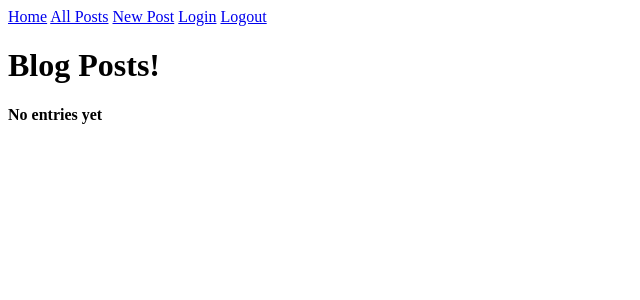
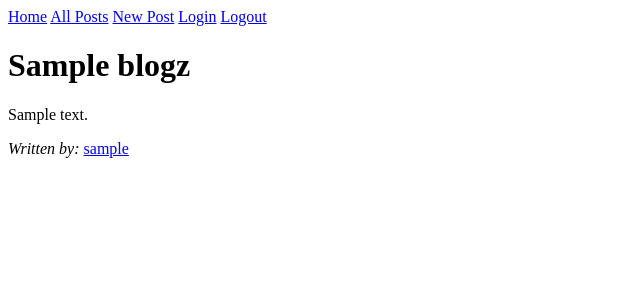
Before and after one commit to Kiearea/blogz, a Flask app: page /blogz?id=1 in a window 1280 px wide. Shown: the top 300 px of the page, without its empty margins (0-640 px from the left). Run offline with Flask 2, Linux system fonts and the light colour scheme; tables that the repository leaves empty hold one stand-in row (values such as "Sample post").

Commit message:
Lots of changes! Application works

```diff
--- a/main.py
+++ b/main.py
@@ -18,40 +18,47 @@ class Blogz(db.Model):
     def __init__(self, title, body, owner):
         self.title = title
         self.body = body
-        self.completed = False
         self.owner = owner
 
 class User(db.Model):
 
     id = db.Column(db.Integer, primary_key=True)
-    name = db.Column(db.String(120), unique=True)
+    username = db.Column(db.String(120), unique=True)
     password = db.Column(db.String(120))
     blogz = db.relationship('Blogz', backref = 'owner') #ties the task to an owner
 
-    def __init__(self, name, password):
-        self.namme = name
+    def __init__(self, username, password):
+        self.username = username
         self.password = password
 
+@app.before_request
+def login_check():
+    allowed_handlers = ['index', 'login', 'signup', 'validate_signup', 'blogz', 'add_entry', 'singleUser']
+    if request.endpoint not in allowed_handlers and 'username' not in session:
+        return redirect('/login')
 
 @app.route('/')
 def index():
-    return render_template('index.html')
+    if request.method == 'GET':
+        user = request.args.get('user')
+        user_entries = User.query.filter_by(id=user).first()
+        user_object = User.query.filter_by(username=user).first()
+        users = User.query.all()
+        entry = Blogz.query.filter_by(owner=user_object)
 
+    return render_template('index.html', users=users, user=user, entry=entry)
 #Login
-@app.route('/login')
+@app.route("/login", methods=['GET', 'POST'])
 def login():
-    return render_template('login.html')
-
-@app.route('/login', methods=['GET', 'POST'])
-def validate_login():
-    if request.method == 'POST':
+    if request.method == 'GET':
+        return render_template('login.html')
+    elif request.method == 'POST':
         username = request.form['username']
         password = request.form['password']
 
         username_error = ""
         password_error = ""
 
-    # Do checks
         if username == username_error:
             username_error = "This field cannot be left blank"
         else:
@@ -66,22 +73,22 @@ def validate_login():
             password_error = "This field cannot be left blank"
         else:
             if len(password) < 3 or len(password) > 20:
-                password_error = "Passwords must be between 3 and 20 character"
+                password_error = "Passwords must be between 3 and 20 characters"
             else:
                 if password.isspace():
                     password_error = "Password cannot contain spaces"
 
         if not username_error and not password_error:
+            session['username'] = username
             return render_template('newpost.html')
 
-    # redirect if errors
+        # redirect if errors
         return render_template("login.html",
             username_error=username_error,
             password_error=password_error,
             username=username)
 
-    else:
-        return redirect('/login')
+    return redirect("/login")
 
 
 #signup
@@ -89,7 +96,7 @@ def validate_login():
 def signup():
     return render_template('signup.html')
 
-@app.route('/signup', methods=['GET', 'POST'])
+@app.route('/signup', methods=['POST'])
 def validate_signup():
     if request.method == 'POST':
         username = request.form['username']
@@ -127,6 +134,9 @@ def validate_signup():
                 verify_error = "Passwords don't match. Please try again"
 
         if not username_error and not password_error and not verify_error:
+            good_name = User(username, password)
+            db.session.add(good_name)
+            db.session.commit()
             return render_template('newpost.html')
 
     # redirect if errors
@@ -139,19 +149,20 @@ def validate_signup():
     else:
         return redirect('/signup')
 
-
 #New posts
 @app.route('/newpost', methods=['POST', 'GET'])
 def newpost():
-    owner = User.query.filter_by(name=session['name']).first()
     return render_template('newpost.html')
 
 @app.route('/add_entry', methods=['GET', 'POST'])
 def add_entry():
+    owner = User.query.filter_by(username=session['username']).first()
+
     if request.method == 'POST':
         title = request.form['title']
         body = request.form['body']
-        add_entry = Blogz(title, body)
+        author = request.args.get('username')
+        add_entry = Blogz(title, body, owner)
         db.session.add(add_entry)
         db.session.commit()
 
@@ -165,23 +176,23 @@ def add_entry():
             body_error = "This field cannot be left blank"
 
     if not title_error and not body_error:
-        return render_template('add_entry.html', title=title, body=body)
+        return render_template('add_entry.html', title=title, body=body, author=author)
 
     return render_template('newpost.html', title_error=title_error, body_error=body_error)
 
 @app.route('/blogz', methods=['GET', 'POST'])
 def blogz():
     if request.method == 'GET':
-        blogz_id = request.args.get('id')
-        blogz_entries = Blogz.query.all()
-        single_entry = Blogz.query.filter_by(id=blogz_id).first()
+        blog_id = request.args.get('id')
+        single_entry = Blogz.query.filter_by(id=blog_id).first()
+        entry = Blogz.query.all()
 
-    return render_template('blogz.html', blogz=blogz_entries, single_entry=single_entry)
+    return render_template('blogz.html', entry=entry, single_entry=single_entry)
 
-@app.route('/logout')
+@app.route("/logout")
 def logout():
-    del session['name']
-    return redirect('/')
+    del session['username']
+    return redirect("/")
 
 if __name__ == '__main__':
     app.run()
--- /dev/null
+++ b/static/style.css
@@ -0,0 +1,11 @@
+.error {
+  color: red;
+}
+
+li {
+  list-style: none;
+}
+
+h1 {
+  align-self: center;
+}
--- a/templates/add_entry.html
+++ b/templates/add_entry.html
@@ -1,8 +1,6 @@
 {% extends "base.html" %}
 
 {% block content %}
-
-<h1>Build A Blog</h1>
 
 <form action="/add_entry" method="post">
   <h1>{{title}}</h1>
--- a/templates/base.html
+++ b/templates/base.html
@@ -1,21 +1,8 @@
 <!DOCTYPE html>
-<html>
+<html lang="en" dir="ltr">
     <head>
-
-      <style media="screen">
-      .error {
-        color: red;
-      }
-
-      ul {
-        list-style: none;
-      }
-
-      h1 {
-        align-self: center;
-      }
-      </style>
-
+      <link rel="stylesheet" type="text/css" href="{{ url_for('static', filename='style.css') }}">
+      <title>Super-cool Blogzpot</title>
     </head>
 
     <body>
--- a/templates/blogz.html
+++ b/templates/blogz.html
@@ -3,23 +3,24 @@
 {% block content%}
 
   <body>
-    <h1>Blog Posts!</h1>
-
-    {% if blog|length  == 0 %}
+    {% if entry|length  == 0 %}
       <h4>No entries yet</h4>
 
     {% elif single_entry %}
       <h1>{{single_entry.title}}</h1>
       <p>{{single_entry.body}}</p>
+      <p><em>Written by: <a href="/?user={{single_entry.owner.username}}"></em>{{single_entry.owner.username}}</a></p>
 
     {% else %}
+    <h1>Blog Posts</h1>
     <ul>
-        {% for entry in blog %}
+      {% for ent in entry %}
       <li>
-          <h1><a href="/blog?id={{entry.id}}">{{entry.title}}</a></h1>
-            <p>{{entry.body}}</p>
+        <h2><a href="/blogz?id={{ent.id}}">{{ent.title}}</a></h2>
+        <p>{{ent.body}}</p>
       </li>
-        <hr />
+      <p><em>Written by: <a href="/?user={{ent.owner.username}}"></em>{{ent.owner.username}}</a></p>
+      <hr>
       {% endfor %}
     </ul>
     {% endif %}
--- a/templates/singleUser.html
+++ /dev/null
@@ -1,4 +0,0 @@
-<!--used to display only the blogs associated with a single author
-used to dynamically generage a page using a GET request
-need user query paramenter on the /blog route
- -->
```
Also changed, not shown: templates/index.html (+12 -10 lines). Lines whose indentation alone changed are shown as unchanged.
